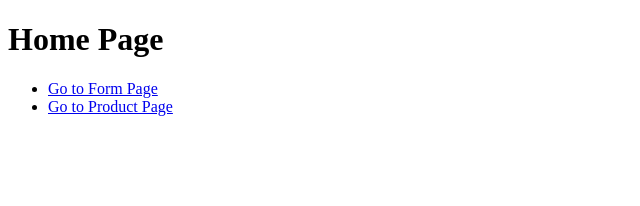
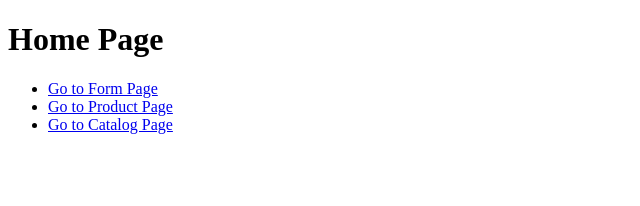
Before and after one commit to diyorsattarov/4, a React (Vite) app in the folder react-service/: page / in a window 1280 px wide. Shown: the top 206 px of the page, without its empty margins (0-640 px from the left). Built offline with nearby package versions, Linux system fonts and the light colour scheme.

Commit message:
Added catalog to links

```diff
--- a/react-service/src/HomePage.jsx
+++ b/react-service/src/HomePage.jsx
@@ -9,6 +9,7 @@
       <ul>
         <li><Link to="/form-page">Go to Form Page</Link></li>
         <li><Link to="/product">Go to Product Page</Link></li>
+        <li><Link to="/catalog">Go to Catalog Page</Link></li>
       </ul>
     </div>
   );
```
